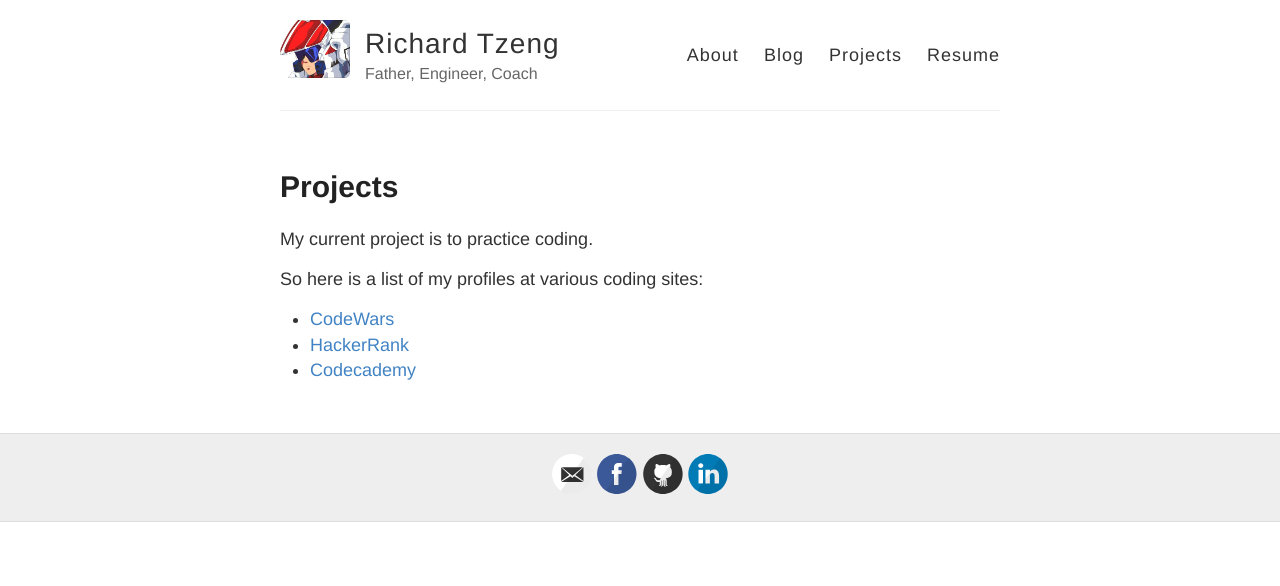
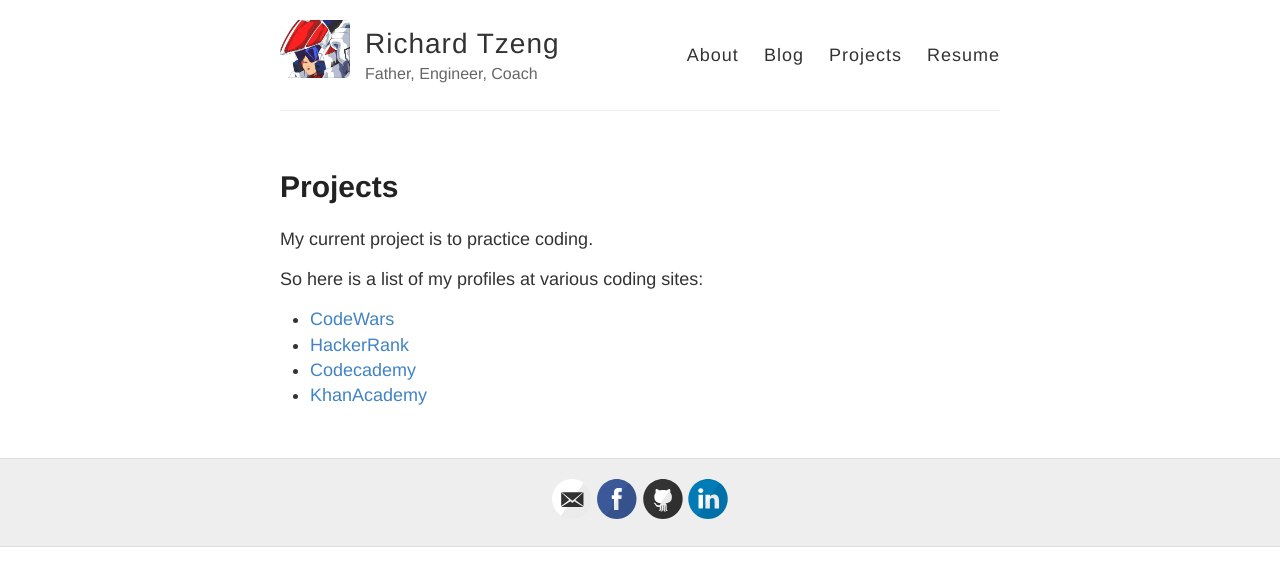
Before and after one commit to rtzeng-ccsf/rtzeng-ccsf.github.io, a Jekyll site: the page built from projects/projects.md, in a window 1280 px wide. Shown: the top 586 px of the page. Built offline with Jekyll 4.4.1, drawn with Linux system fonts in a browser that asks for light colours; Markdown is read by kramdown in place of the engine named in the settings.

Commit message:
add KhanAcademy profile link

```diff
--- a/projects/projects.md
+++ b/projects/projects.md
@@ -11,3 +11,4 @@ So here is a list of my profiles at various coding sites:
 * [CodeWars](http://www.codewars.com/users/thefront)
 * [HackerRank](https://www.hackerrank.com/rtzeng)
 * [Codecademy](https://www.codecademy.com/rtzeng)
+* [KhanAcademy](https://www.khanacademy.org/profile/kaid_997023413751452414665251/)
```
